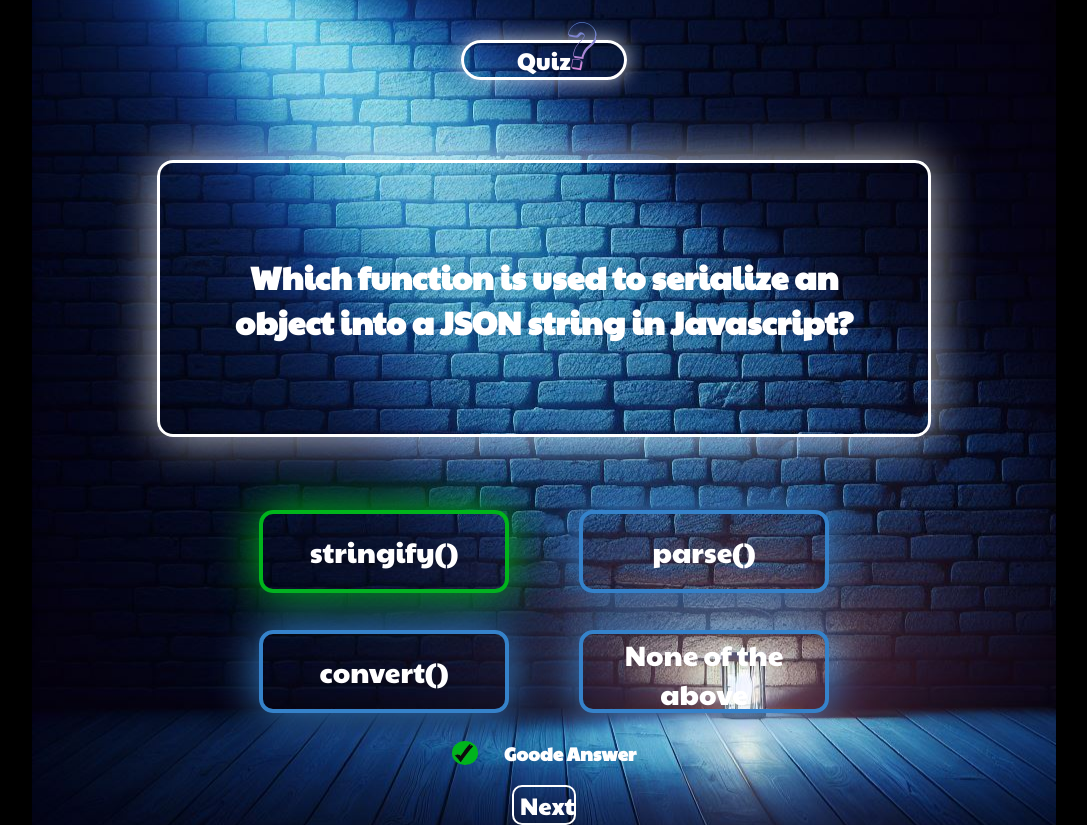
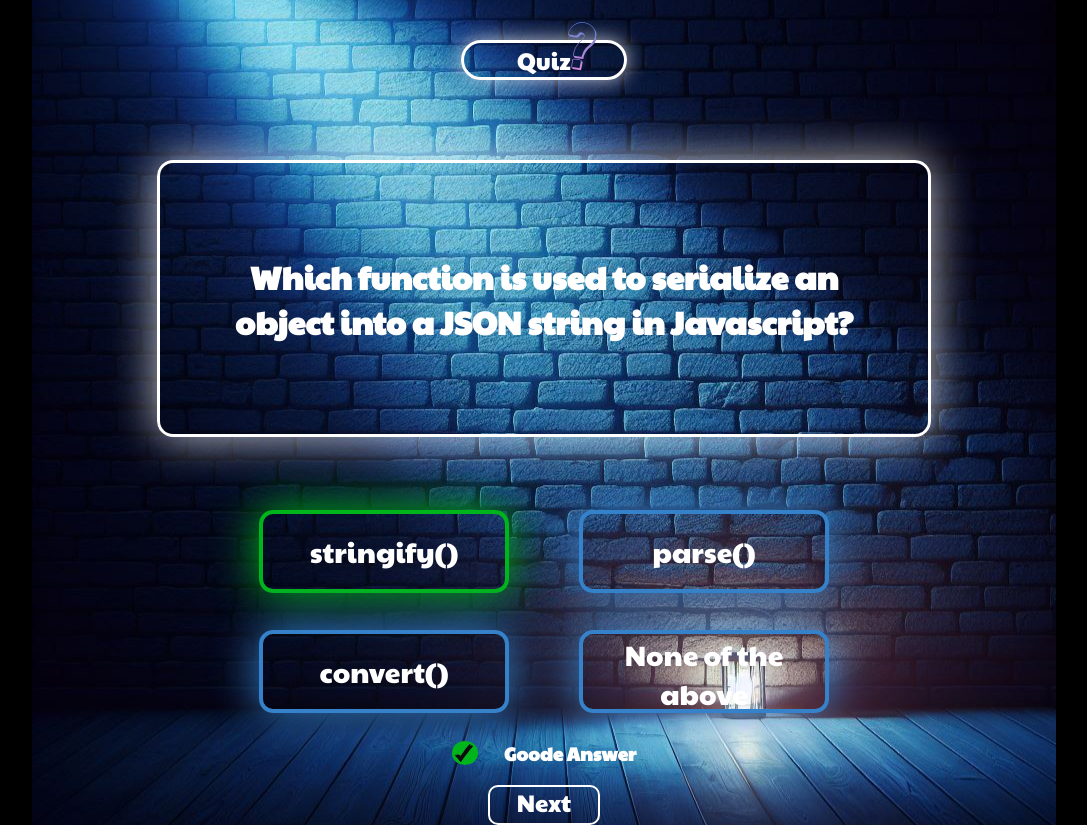
Before and after one commit to kna1703/quiz_react, a React (Vite) app: page / in a window 1280 px wide. Both pictures are taken after a click on the button "stringify()". Shown: the whole page, without its empty margins (96-1183 px from the left). Built offline with nearby package versions, Linux system fonts and the light colour scheme.

Commit message:
fix last question bug

```diff
--- a/src/components/Result/Result.css
+++ b/src/components/Result/Result.css
@@ -30,8 +30,10 @@
   background-color: transparent;
   border-radius: 10px;
   color: white;
-  width: 5vw;
-  height: 5vh;
+  width: 7rem;
+  height: 2.5rem;
   font-size: 1.5rem;
   font-family: PaytoneOne-Regular;
+  line-height: 50%;
+  padding-bottom: 0.4rem;
 }
--- a/src/components/Result/Result.jsx
+++ b/src/components/Result/Result.jsx
@@ -12,7 +12,8 @@ function Result({
   buttonsDisabled,
   setButtonsDisabled,
 }) {
-  console.log(isCorrect);
+  console.log(quiz);
+  // console.log(isCorrect);
   let Visible = elementVisible;
   let className = "none";
   const buttons = document.querySelectorAll(".btn-answer");
@@ -28,12 +29,16 @@ function Result({
   unVisible;
 
   const handleNext = () => {
-    setIndex(index + 1);
+    if (index + 1 === quiz.length) {
+      setIndex(0);
+    } else {
+      setIndex(index + 1);
+    }
     setElementVisible(false);
     setButtonsDisabled(false);
     buttons.forEach((button) => {
       button.classList.remove("green", "red");
-    })
+    });
   };
 
   //   const handleBefore = () => {
@@ -44,11 +49,12 @@ function Result({
     <div className={className}>
       {isCorrect === true ? (
         <h3 className="GoodFalse">
-          <img className="goodCheck" src={checkdetour} /> Goode Answer{" "}
+          <img className="goodCheck" src={checkdetour} alt="check" /> Goode
+          Answer{" "}
         </h3>
       ) : (
         <h3 className="GoodFalse">
-          <img className="falseCheck" src={X} /> Tes null !{" "}
+          <img className="falseCheck" src={X} alt="cross" /> Wrong noob!{" "}
         </h3>
       )}
 
```
